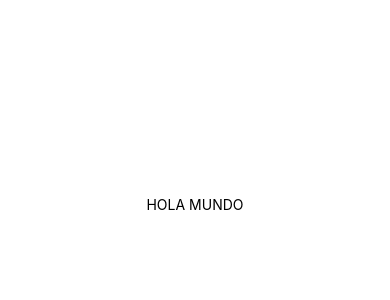
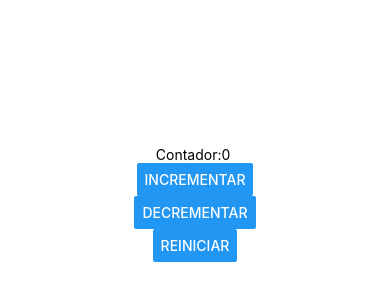
Before and after one commit to 124050142/PAM215, a React Native app in the folder intro/: screen / in a window 390 px wide. Shown: the part 218-518 px from the top of the page. Built offline with nearby package versions, Linux system fonts and the light colour scheme.

Commit message:
Creacion de contador
contador con 3 botones uno de incremento otro de decremento y otro de reinicio

```diff
--- a/intro/App.js
+++ b/intro/App.js
@@ -1,15 +1,26 @@
+//1. imports: Zona de importaciones.
 import { StatusBar } from 'expo-status-bar';
-import { StyleSheet, Text, View } from 'react-native';
+import { StyleSheet, Text, View, Button } from 'react-native';
+import React,{useState} from 'react';
 
+//2. Main; Zona de componentes
 export default function App() {
+  const [contador,setContador]=useState(0);
+
   return (
+
     <View style={styles.container}>
-      <Text>HOLA MUNDO</Text>
+
+      <Text>Contador:{contador} </Text>
+      <Button title='Incrementar' onPress={()=> setContador(contador + 1)}>  </Button>
+      <Button title='Decrementar' onPress={()=> setContador(contador - 1)}>  </Button>
+      <Button title='Reiniciar' onPress={()=> setContador(contador === 0)}>  </Button>
+
       <StatusBar style="auto" />
     </View>
   );
 }
-
+//3; imports: Zona de Estilos y Posicionamiento.
 const styles = StyleSheet.create({
   container: {
     flex: 1,
```
